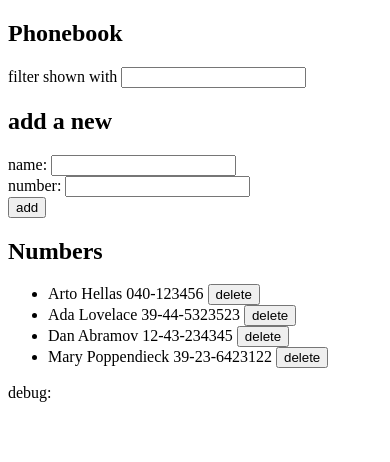
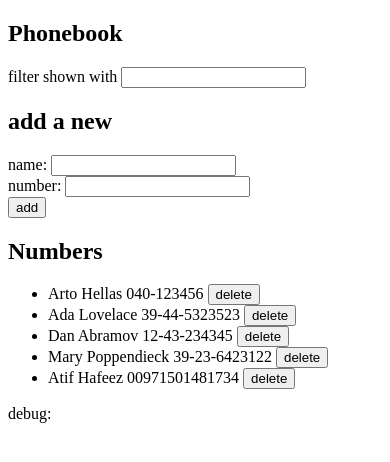
Before and after one commit to atif-hafeez/FullStackOpen, a React (Create React App) app in the folder phonebookapp/: page / in a window 390 px wide. Shown: the top 462 px of the page. Built offline with nearby package versions, Linux system fonts and the light colour scheme; data requests are answered from the project's data file.

Commit message:
2.17 - Phonebook - Step 9 Added Alert before del

```diff
--- a/phonebookapp/db.json
+++ b/phonebookapp/db.json
@@ -19,6 +19,11 @@
       "name": "Mary Poppendieck",
       "number": "39-23-6423122",
       "id": 4
+    },
+    {
+      "name": "Atif Hafeez",
+      "number": "00971501481734",
+      "id": 5
     }
   ]
 }
--- a/phonebookapp/src/App.js
+++ b/phonebookapp/src/App.js
@@ -32,7 +32,7 @@ const Persons = ({persons, onDelete}) => {
   return (
     persons.map(person =>
         <li key={person.name}>
-          {person.name} {person.number} <button onClick={()=>onDelete(person.id)}>delete</button>
+          {person.name} {person.number} <button onClick={()=>onDelete(person)}>delete</button>
         </li>
     )
 
@@ -81,12 +81,15 @@ const App = () => {
     }
   }
 
-  const handleDelete = (id) => {
-    personsService
-      .deleteItem(id)
-      .then(() => {
-        setPersons(persons.filter(person => person.id !== id))
-      })
+  //delete person
+  const handleDelete = (person) => {
+    if (window.confirm(`Delete ${person.name}?`)) {
+      personsService
+        .deleteItem(person.id)
+        .then(() => {
+          setPersons(persons.filter(p => p.id !== person.id))
+        })
+    }
   }
 
   //Handle name input change
```
